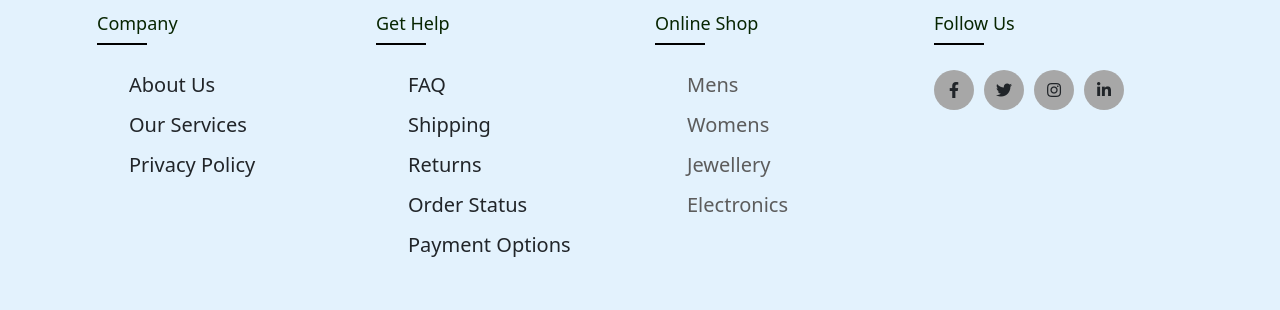
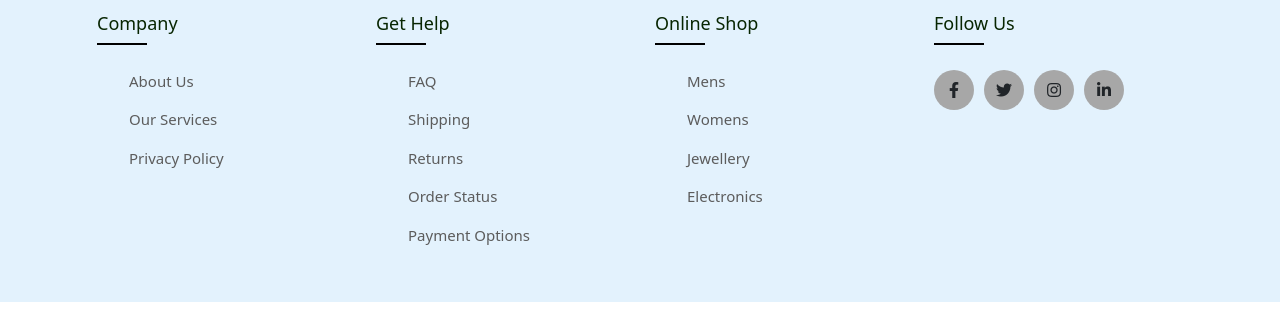
Before and after one commit to Yashkakadiya09/shopping, a React (Create React App) app: page /shoes in a window 1280 px wide. Shown: the part 539-849 px from the top of the page. Built offline with nearby package versions, Linux system fonts and the light colour scheme; no server answers.

Commit message:
some warning fixed

```diff
--- a/src/Components/Footer.css
+++ b/src/Components/Footer.css
@@ -59,8 +59,8 @@ ul {
   margin-bottom: 10px;
 }
 
-.footer-col ul li a {
-  font-size: 20px;
+.footer-col ul li p {
+  font-size: 15px;
   text-transform: capitalize;
 
   text-decoration: none;
@@ -70,12 +70,12 @@ ul {
   transition: all 0.3s ease;
 }
 
-.footer-col ul li a:hover {
+.footer-col ul li p:hover {
   color: #227402;
   padding-left: 8px;
 }
 
-.footer-col .social-links a {
+.footer-col .social-links p {
   display: inline-block;
   height: 40px;
   width: 40px;
@@ -88,7 +88,7 @@ ul {
   transition: all 0.5s ease;
 }
 
-.footer-col .social-links a:hover {
+.footer-col .social-links p:hover {
   color: #f3f7f4;
   background-color: rgb(51, 109, 51);
 }
--- a/src/Components/Footer.jsx
+++ b/src/Components/Footer.jsx
@@ -1,6 +1,6 @@
 import React from "react";
 import "./Footer.css"; // Import your existing CSS file
-import { Link } from "react-router-dom";
+
 
 const Footer = () => {
   return (
@@ -11,13 +11,13 @@ const Footer = () => {
             <h4>Company</h4>
             <ul>
               <li>
-                <a>About us</a>
+                <p>About us</p>
               </li>
               <li>
-                <a>Our services</a>
+                <p>Our services</p>
               </li>
               <li>
-                <a>Privacy policy</a>
+                <p>Privacy policy</p>
               </li>
             </ul>
           </div>
@@ -25,19 +25,19 @@ const Footer = () => {
             <h4>Get Help</h4>
             <ul>
               <li>
-                <a>FAQ</a>
+                <p>FAQ</p>
               </li>
               <li>
-                <a>Shipping</a>
+                <p>Shipping</p>
               </li>
               <li>
-                <a>Returns</a>
+                <p>Returns</p>
               </li>
               <li>
-                <a>Order status</a>
+                <p>Order status</p>
               </li>
               <li>
-                <a>Payment options</a>
+                <p>Payment options</p>
               </li>
             </ul>
           </div>
@@ -45,34 +45,34 @@ const Footer = () => {
             <h4>Online Shop</h4>
             <ul>
               <li>
-                <Link to={"/menwear"}>Mens</Link>
+                <p >Mens</p>
               </li>
               <li>
-                <Link to={"/womenwear"}>Womens</Link>
+                <p >Womens</p>
               </li>
               <li>
-                <Link to={"/jewelery"}>Jewellery </Link>
+                <p>Jewellery </p>
               </li>
               <li>
-                <Link to={"electronics"}>Electronics</Link>
+                <p >Electronics</p>
               </li>
             </ul>
           </div>
           <div className="footer-col">
             <h4>Follow Us</h4>
             <div className="social-links">
-              <a>
+              <p>
                 <i className="fab fa-facebook-f"></i>
-              </a>
-              <a>
+              </p>
+              <p>
                 <i className="fab fa-twitter"></i>
-              </a>
-              <a>
+              </p>
+              <p>
                 <i className="fab fa-instagram"></i>
-              </a>
-              <a>
+              </p>
+              <p>
                 <i className="fab fa-linkedin-in"></i>
-              </a>
+              </p>
             </div>
           </div>
         </div>
```
